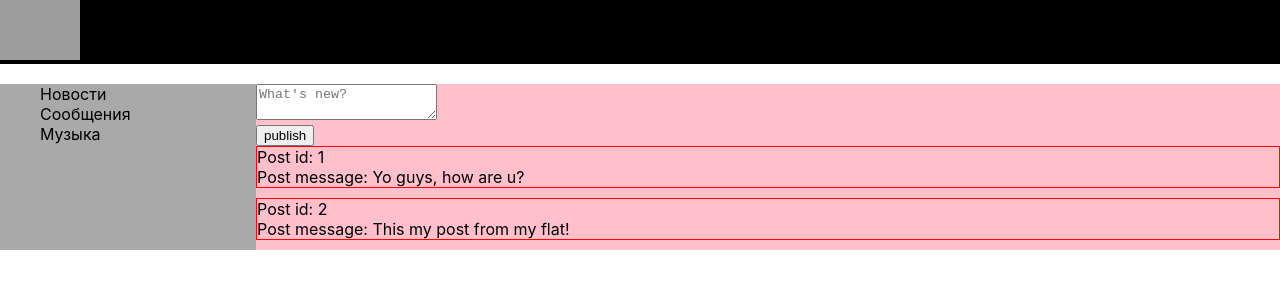
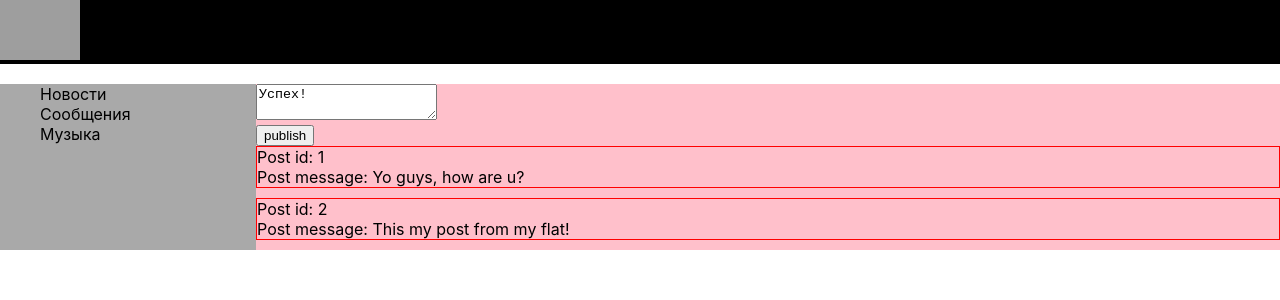
Before and after one commit to AdilBikeev/react-education, a React (Create React App) app: page /news in a window 1280 px wide. Shown: the top 300 px of the page. Built offline with nearby package versions, Linux system fonts and the light colour scheme; grey boxes are pictures that could not be loaded.

Commit message:
37 Lesson

```diff
--- a/src/App.js
+++ b/src/App.js
@@ -11,7 +11,7 @@ function App(props) {
       <Header />
       <div className='body'>
         <Sidebar />
-        <Content store={props.store} addPost={props.addPost} />
+        <Content store={props.store} addPost={props.addPost} textChange={props.textChange} />
       </div>
     </BrowserRouter>
   );
--- a/src/Components/Body/Content/Content.jsx
+++ b/src/Components/Body/Content/Content.jsx
@@ -8,8 +8,8 @@ import Music from './Music/Music'
 const Content = (props) => {
   return (
     <div className={s.content}>
-      <Route path='/news' render={ () => <News store={props.store} addPost={props.addPost} /> } />
-      <Route path='/messages' render={ () => <Messages state={props.store.state} />}  />
+      <Route path='/news' render={ () => <News store={props.store} addPost={props.addPost} textChange={props.textChange} /> } />
+      <Route path='/messages' render={ () => <Messages store={props.store} />}  />
       <Route path='/music' render={ () => <Music/>} />
     </div>
   )
--- a/src/Components/Body/Content/Messages/Messages.jsx
+++ b/src/Components/Body/Content/Messages/Messages.jsx
@@ -4,8 +4,7 @@ import MessagesItem from './MessagesItem'
 
 
 const Messages = (props) => {
-debugger
-  let friends = props.state.friends.map( d => <MessagesItem name={d.name} age={d.age} ava={d.ava} />)
+  let friends = props.store._state.friends.map( d => <MessagesItem name={d.name} age={d.age} ava={d.ava} />)
 
   return (
     <div className="">
--- a/src/Components/Body/Content/News/News.jsx
+++ b/src/Components/Body/Content/News/News.jsx
@@ -2,24 +2,22 @@ import React from 'react'
 import PostItem from './PostItem'
 
 const News = (props) => {
-  let posts = props.store.state.posts.map( p => <PostItem id={p.id} message={p.message} /> )
+  debugger
+  let posts = props.store._state.posts.map( p => <PostItem id={p.id} message={p.message} /> )
 
   let textarea = React.createRef()
 
   let onTextChange = () => {
     let text = textarea.current.value
-    props.store.state.newPostText = text
-    console.log(props.store.state.newPostText)
+    props.textChange(text)
   }
 
   let addPost = () => {
-    let text = textarea.current.value
-    props.addPost(text)
+    props.addPost()
   }
-
   return (
     <div className="">
-      <textarea ref={textarea} onChange={onTextChange} placeholder="What's new?"/> <br/>
+      <textarea ref={textarea} onChange={onTextChange} placeholder="What's new?" value={props.store._state.newPostText}/> <br/>
       <button onClick={addPost}>publish</button>
       {posts}
     </div>
--- a/src/index.js
+++ b/src/index.js
@@ -1,7 +1,21 @@
 import * as serviceWorker from './serviceWorker';
-import {rerenderEntireTree} from './render'
 import store from './redux/store'
+import React from 'react'
+import ReactDOM from 'react-dom';
+import './index.css';
+import App from './App';
+import {BrowserRouter} from "react-router-dom";
+
+
+let rerenderEntireTree = (store) => {
+    ReactDOM.render(
+        <BrowserRouter>
+            <App store={store} addPost={store.addPost.bind(store)} textChange={store.textChange.bind(store)} />
+        </BrowserRouter>, document.getElementById('root'));
+}
 
 rerenderEntireTree(store)
 
+store.subscribe(rerenderEntireTree)
+
 serviceWorker.unregister();
--- a/src/redux/store.js
+++ b/src/redux/store.js
@@ -1,6 +1,5 @@
-import {rerenderEntireTree} from '../render'
 let store = {
-  state: {
+  _state: {
     friends: [
     {id: '1', name: 'Andrey', age: '21', ava: 'https://sun9-18.userapi.com/impf/c824410/v824410455/1e101/2s9HDVCzDic.jpg?size=200x0&quality=90&sign=8a726015691cec1d271fa557366c0d42'},
     {id: '2', name: 'Ilya', age: '20', ava: 'https://sun9-32.userapi.com/impf/c850620/v850620935/1adfbe/Q6BQkI8q6dg.jpg?size=200x0&quality=90&sign=7ea3ca38e36b63b7be27d200ebf14fb3'},
@@ -12,23 +11,32 @@ let store = {
       {id: '1', message: 'Yo guys, how are u?'},
       {id: '2', message: 'This my post from my flat!'},
     ],
-    newPostText: '',
+    newPostText: 'Успех!',
   },
-}
 
-export let addPost = (newPostText) => {
-  let newPost = {
-    id: '3',
-    message: newPostText,
-  }
-  store.state.posts.push(newPost)
-  store.state.newPostText = ''
-  rerenderEntireTree(store)
-}
+  _callSubscriber() {
+    console.log('state has changed')
+  },
 
-export let updateNewPostText = (newPost) => {
-  store.newPostText = newPost;
-  rerenderEntireTree(store);
+  subscribe(observer) {
+    this._callSubscriber = observer
+  },
+
+  addPost() {
+    let newPost = {
+      id: '3',
+      message: this._state.newPostText,
+    }
+    this._state.posts.push(newPost)
+    this._state.newPostText = ''
+    this._callSubscriber(this)
+  },
+
+  textChange(newText) {
+    this._state.newPostText = newText
+    this._callSubscriber(this)
+  },
+
 }
 
 window.store = store
--- a/src/render.js
+++ /dev/null
@@ -1,14 +0,0 @@
-import React from 'react'
-import ReactDOM from 'react-dom';
-import './index.css';
-import App from './App';
-import {BrowserRouter} from "react-router-dom";
-import {addPost} from './redux/store'
-
-
-export let rerenderEntireTree = (store) => {
-    ReactDOM.render(
-        <BrowserRouter>
-            <App store={store} addPost={addPost} />
-        </BrowserRouter>, document.getElementById('root'));
-}
```
